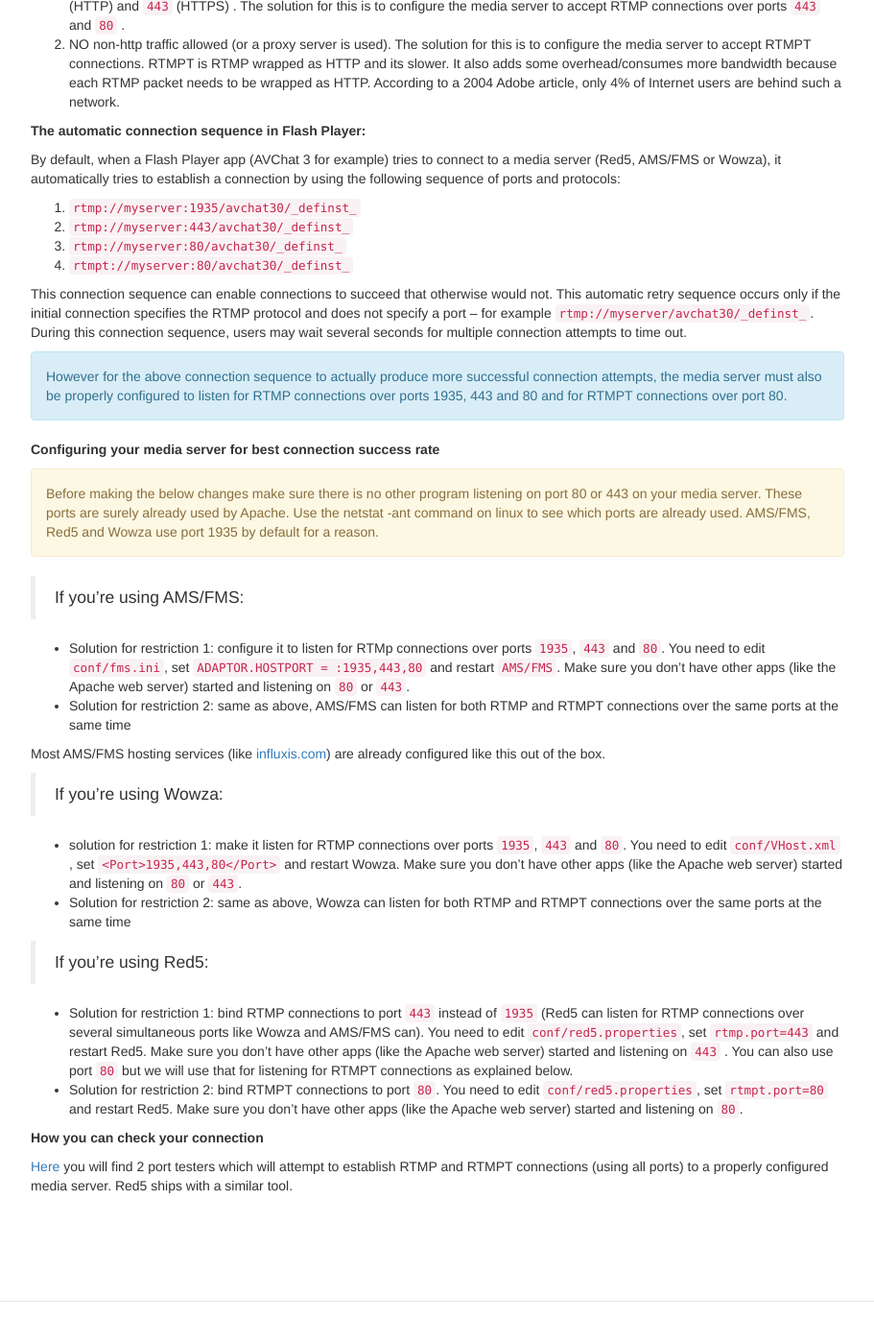
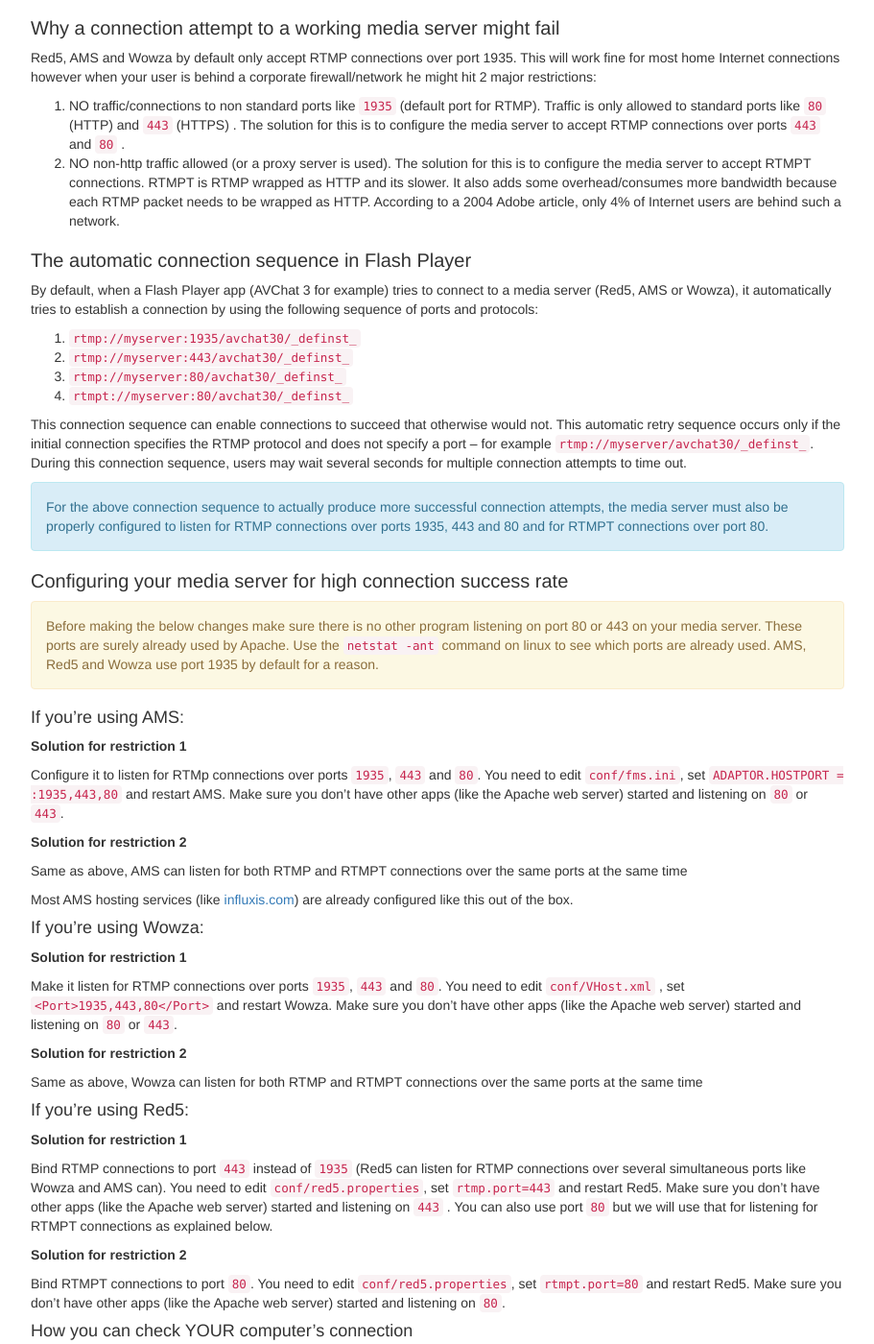
Before and after one commit to nusofthq/avchat-documentation, a Jekyll site: the page built from standalone.md, in a window 1280 px wide and 1400 px high, scrolled down 54823 px. Shown: the whole window at 96% size, without its empty margins (38-949 px from the left). Built offline with Jekyll 4.4.1, drawn with Linux system fonts in a browser that asks for light colours; nearby versions of some CDN libraries; comment, search, counter and statistics services are not loaded; some of the changed text lies outside the part shown; grey boxes are pictures that could not be loaded.

Commit message:
major changes

```diff
--- a/_includes/troubleshooting.md
+++ b/_includes/troubleshooting.md
@@ -1,41 +1,50 @@
 
 <h2 id="troubleshooting-connection-issues">Connection issues</h2>
+<p class="lead">You or your users may experience one of the following connection issues. We will explain what they mean and what can be done to solve them.</p>
 
-You may experience one of the following connection issues.
+### Connection failed
 
-Here we will explain what they mean and what can be done to solve them.
-
-> If when trying to connect using AVChat 3, you are getting this error message:
+If when trying to connect using AVChat 3, you are getting this error message:
 
     Connection failed, media server might be down or firewall might be blocking the connection!
 
 You need to check:
 
 * Your RTMP connection string and make sure it is correct
+* There is a firewall on the media server blocking TCP traffic over the specific ports: 1935 and 5080 (use [this tool](http://www.yougetsignal.com/tools/open-ports/) to check if the ports are pen on your media server)
 * The media server might not be running (you can check if Red5 is running by going to http://yourred5server.com:5080/ or on Wowza http://yourwowzaserver.com:1935)
 * The media server might have not started properly (thus is not running, you can check the logs for any error messages during startup)
-* There is a firewall on the media server blocking TCP traffic over the specific ports: 1935 and 5080
-* The user trying to connect is behind a firewall that blocks the connection (either a personal one installed on his computer or a corporate one installed on his network, to test his connection capabilities he should run these connection tests: [http://www.flashcomguru.com/apps/port_test/index.cfm](http://www.flashcomguru.com/apps/port_test/index.cfm) )
+* The user trying to connect is behind a firewall that blocks the connection (either a personal one installed on his computer or a corporate one installed on his network, to test his connection he should run these connection tests: [http://www.flashcomguru.com/apps/port_test/index.cfm](http://www.flashcomguru.com/apps/port_test/index.cfm) )
 
-> If when trying to connect using AVChat 3, you are getting this error message:
+### Connection Rejected:No scope
 
-    Connection Rejected:No scope ”avchat30/_definst_” on this server OR The connection with the video chat server could not be made
+If when trying to connect using AVChat 3, you are getting this error message:
 
-It means you are using Red5 and your Red5  is running but:
+    Connection Rejected:No scope ”avchat30/_definst_” on this server
 
-* make sure you installed the AVChat 3 Red5 server files properly (Red5/webapps/avchat30)
-* make sure you restart Red5 after you installed the Red5 server side files (Red5/webapps/avchat30)
+OR
 
-> If when trying to connect using AVChat 3, you are getting this error message:
+    The connection with the video chat server could not be made
+
+It means you are using Red5 and your Red5 is running but:
+
+* make sure you installed the AVChat 3 Red5 server files properly at `Red5/webapps/avchat30`
+* make sure you restart Red5 after you installed the above mentioned `avchat30` app
+
+### Connection Rejected Application is not defined
+
+If when trying to connect using AVChat 3, you are getting this error message:
 
     Connection Rejected: [Server.Reject]: (_defaultRoot_,_defaultVHost_): Application (avchat30) is not defined
 
 There are 2 causes/solutions for this error:
 
-* You are using AMS/FMS and you have not created the AMS/FMS server side avchat30 app `AMS/applications/avchat30`, follow the [installation instructions](http://docs.avchat.net/standalone#standalone-installation-instructions) and try again.
-* If the avchat30 app folder is installed properly restart the AMS/FMS server (or just the vHost through the FMS Management Console)
+* You are using AMS and you have not created the AMS server side avchat30 app `AMS/applications/avchat30`, follow the [installation instructions](http://docs.avchat.net/standalone#standalone-installation-instructions) and try again.
+* If the avchat30 app folder is installed properly restart the AMS server (or just the vHost through the FMS Management Console)
 
-> If when trying to connect using AVChat 3, you are getting this error message:
+### Connection success, waiting for server
+
+If when trying to connect using AVChat 3, you are getting this error message:
 
     Connection success, waiting for server…
 
@@ -83,16 +92,16 @@
 
 <h2 id="ensuring-high-connection-success-rate">Ensuring high connection success rate</h2>
 
-**Why a connection attempt to a working media server might fail**
+### Why a connection attempt to a working media server might fail
 
-Red5, AMS/FMS and Wowza by default only accept RTMP connections over port 1935. This will work fine for most home Internet connections however when your user is behind a corporate firewall/network he might hit 2 major restrictions:
+Red5, AMS and Wowza by default only accept RTMP connections over port 1935. This will work fine for most home Internet connections however when your user is behind a corporate firewall/network he might hit 2 major restrictions:
 
 1. NO traffic/connections to non standard ports like `1935` (default port for RTMP). Traffic is only allowed to standard ports like `80` (HTTP) and `443` (HTTPS) . The solution for this is to configure the media server to accept  RTMP connections over ports `443` and `80` .
 2. NO non-http traffic allowed (or a proxy server is used). The solution for this is to configure the media server to accept  RTMPT connections. RTMPT is RTMP wrapped as HTTP and its slower. It also adds some overhead/consumes more bandwidth because each RTMP packet needs to be wrapped as HTTP. According to a 2004 Adobe article, only 4% of Internet users are behind such a network.
 
-**The automatic connection sequence in Flash Player:**
+### The automatic connection sequence in Flash Player
 
-By default, when a Flash Player app (AVChat 3 for example) tries to connect to a media server (Red5, AMS/FMS or Wowza), it automatically tries to establish a connection by using the following sequence of ports and protocols:
+By default, when a Flash Player app (AVChat 3 for example) tries to connect to a media server (Red5, AMS or Wowza), it automatically tries to establish a connection by using the following sequence of ports and protocols:
 
 1. `rtmp://myserver:1935/avchat30/_definst_`
 2. `rtmp://myserver:443/avchat30/_definst_`
@@ -101,29 +110,50 @@
 
 This connection sequence can enable connections to succeed that otherwise would not. This automatic retry sequence occurs only if the initial connection specifies the RTMP protocol and does not specify a port – for example `rtmp://myserver/avchat30/_definst_`. During this connection sequence, users may wait several seconds for multiple connection attempts to time out.
 
-<div class="alert alert-info" role="alert">However for the above connection sequence to actually produce more successful connection attempts, the media server must also be properly configured to listen for RTMP connections over ports 1935, 443 and 80 and for RTMPT connections over port 80.</div>
+<div class="alert alert-info" role="alert">For the above connection sequence to actually produce more successful connection attempts, the media server must also be properly configured to listen for RTMP connections over ports 1935, 443 and 80 and for RTMPT connections over port 80.</div>
 
-**Configuring your media server for best connection success rate**
+### Configuring your media server for high connection success rate
 
-<div class="alert alert-warning" role="alert">Before making the below changes make sure there is no other program listening on port 80 or 443 on your media server. These ports are surely already used by Apache. Use the netstat -ant command on linux to see which ports are already used.  AMS/FMS, Red5 and Wowza use port 1935 by default for a reason.</div>
+<div class="alert alert-warning" role="alert">
+<p markdown="1">
 
-> If you’re using AMS/FMS:
+Before making the below changes make sure there is no other program listening on port 80 or 443 on your media server. These ports are surely already used by Apache. Use the `netstat -ant` command on linux to see which ports are already used.  AMS, Red5 and Wowza use port 1935 by default for a reason.
 
-* Solution for restriction 1: configure it to listen for RTMp connections over ports `1935`, `443` and `80`. You need to edit `conf/fms.ini`, set `ADAPTOR.HOSTPORT = :1935,443,80` and restart `AMS/FMS`. Make sure you don’t have other apps (like the Apache web server) started and listening on `80` or `443`.
-* Solution for restriction 2:  same as above, AMS/FMS can listen for both RTMP and RTMPT connections over the same ports at the same time
+</p></div>
 
-Most AMS/FMS hosting services (like [influxis.com](http://influxis.com/)) are already configured like this  out of the box.
+#### If you’re using AMS:
 
-> If you’re using  Wowza:
+**Solution for restriction 1**
 
-* solution for restriction 1: make it listen for RTMP connections over ports `1935`, `443` and `80`. You need to edit `conf/VHost.xml` , set `<Port>1935,443,80</Port>` and restart Wowza. Make sure you don’t have other apps (like the Apache web server) started and listening on `80` or `443`.
-* Solution for restriction 2: same as above, Wowza can listen for both RTMP and RTMPT connections over the same ports at the same time
+Configure it to listen for RTMp connections over ports `1935`, `443` and `80`. You need to edit `conf/fms.ini`, set `ADAPTOR.HOSTPORT = :1935,443,80` and restart AMS. Make sure you don’t have other apps (like the Apache web server) started and listening on `80` or `443`.
 
-> If you’re using Red5:
+**Solution for restriction 2**
 
-* Solution for restriction 1: bind RTMP connections to port `443` instead of `1935` (Red5 can listen for RTMP connections over several simultaneous ports like Wowza and AMS/FMS can). You need to edit `conf/red5.properties`, set `rtmp.port=443` and restart Red5. Make sure you don’t have other apps (like the Apache web server) started and listening on `443` . You can also use port `80` but we will use that for listening for RTMPT connections as explained below.
-* Solution for restriction 2: bind RTMPT connections to port `80`. You need to edit `conf/red5.properties`, set `rtmpt.port=80` and restart Red5. Make sure you don’t have other apps (like the Apache web server) started and listening on `80`.
+Same as above, AMS can listen for both RTMP and RTMPT connections over the same ports at the same time
 
-**How you can check your connection**
+Most AMS hosting services (like [influxis.com](http://influxis.com/)) are already configured like this  out of the box.
 
-[Here](http://www.flashcomguru.com/apps/port_test/index.cfm) you will find 2 port testers which will attempt to establish RTMP and RTMPT connections (using all ports) to a properly configured media server. Red5 ships with a similar tool.
+#### If you’re using  Wowza:
+
+**Solution for restriction 1**
+
+Make it listen for RTMP connections over ports `1935`, `443` and `80`. You need to edit `conf/VHost.xml` , set `<Port>1935,443,80</Port>` and restart Wowza. Make sure you don’t have other apps (like the Apache web server) started and listening on `80` or `443`.
+
+**Solution for restriction 2**
+
+Same as above, Wowza can listen for both RTMP and RTMPT connections over the same ports at the same time
+
+#### If you’re using Red5:
+
+**Solution for restriction 1**
+
+Bind RTMP connections to port `443` instead of `1935` (Red5 can listen for RTMP connections over several simultaneous ports like Wowza and AMS can). You need to edit `conf/red5.properties`, set `rtmp.port=443` and restart Red5. Make sure you don’t have other apps (like the Apache web server) started and listening on `443` . You can also use port `80` but we will use that for listening for RTMPT connections as explained below.
+
+
+**Solution for restriction 2**
+
+Bind RTMPT connections to port `80`. You need to edit `conf/red5.properties`, set `rtmpt.port=80` and restart Red5. Make sure you don’t have other apps (like the Apache web server) started and listening on `80`.
+
+#### How you can check YOUR computer's connection
+
+[This tool](http://www.flashcomguru.com/apps/port_test/index.cfm) will attempt to establish RTMP and RTMPT connections (using all ports) to a properly configured media server.
```
Also changed, not shown: other parts of _includes/troubleshooting.md (+5 -5 lines).
